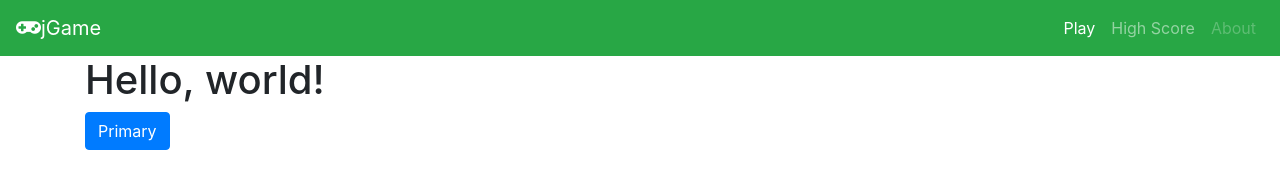
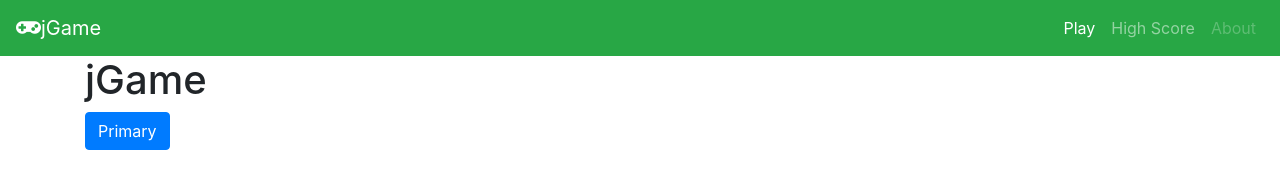
Before and after one commit to Feli25/jgame17.10., a plain HTML site: page index.html in a window 1280 px wide. Drawn offline with nearby package versions, Linux system fonts and the light colour scheme.

Commit message:
another commit

```diff
--- a/index.html
+++ b/index.html
@@ -39,7 +39,7 @@
           </div>
     </nav>
     <div class="container">
-    <h1>Hello, world!</h1>
+    <h1>jGame</h1>
     <button class="btn btn-primary">Primary</button>
     </div>
     <!-- Optional JavaScript -->
```
